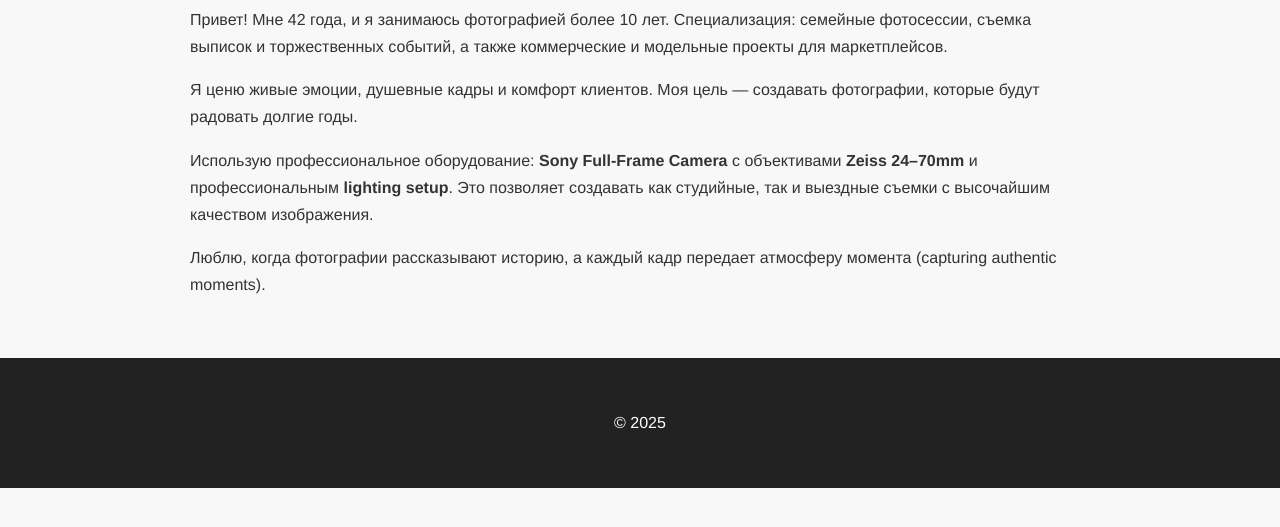
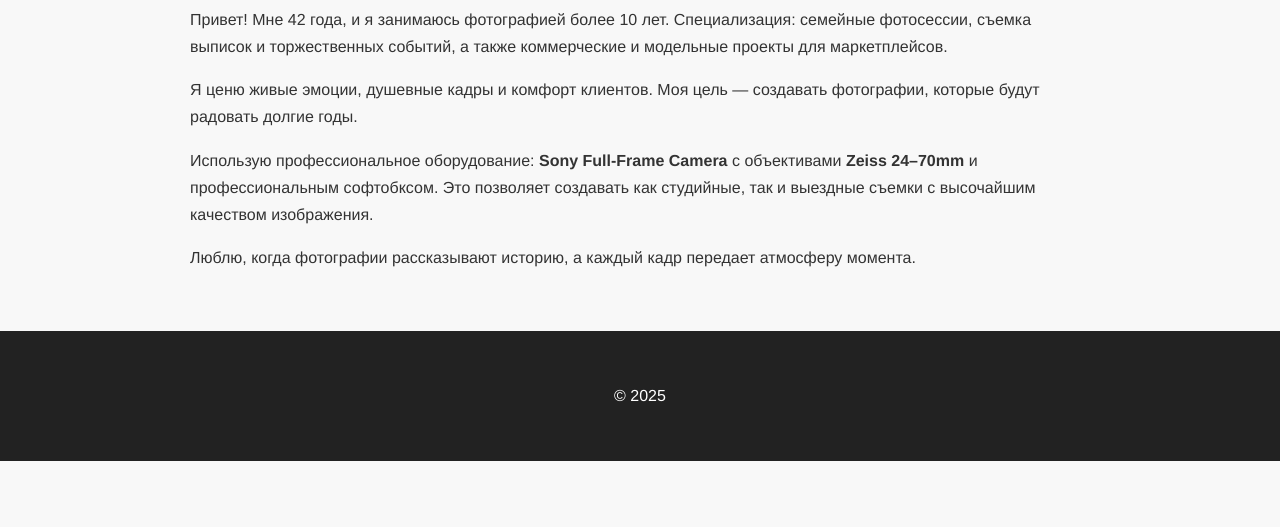
Before and after one commit to sorokina2012-gif/Photo-Ludmila-Sorokina, a plain HTML site: page about.html in a window 1280 px wide. Shown: the part 261-788 px from the top of the page. Drawn offline with Linux system fonts and the light colour scheme.

Commit message:
Update about.html

```diff
--- a/about.html
+++ b/about.html
@@ -39,10 +39,10 @@ footer a:hover { text-decoration:underline; }
   <p>Я ценю живые эмоции, душевные кадры и комфорт клиентов. Моя цель — создавать фотографии, которые будут радовать долгие годы.</p>
 
   <p>Использую профессиональное оборудование:
-  <strong>Sony Full-Frame Camera</strong> с объективами <strong>Zeiss 24–70mm</strong> и профессиональным <strong>lighting setup</strong>.
+  <strong>Sony Full-Frame Camera</strong> с объективами <strong>Zeiss 24–70mm</strong> и профессиональным софтобксом.
   Это позволяет создавать как студийные, так и выездные съемки с высочайшим качеством изображения.</p>
 
-  <p>Люблю, когда фотографии рассказывают историю, а каждый кадр передает атмосферу момента (capturing authentic moments).</p>
+  <p>Люблю, когда фотографии рассказывают историю, а каждый кадр передает атмосферу момента.</p>
 </section>
 
 <footer>
```
